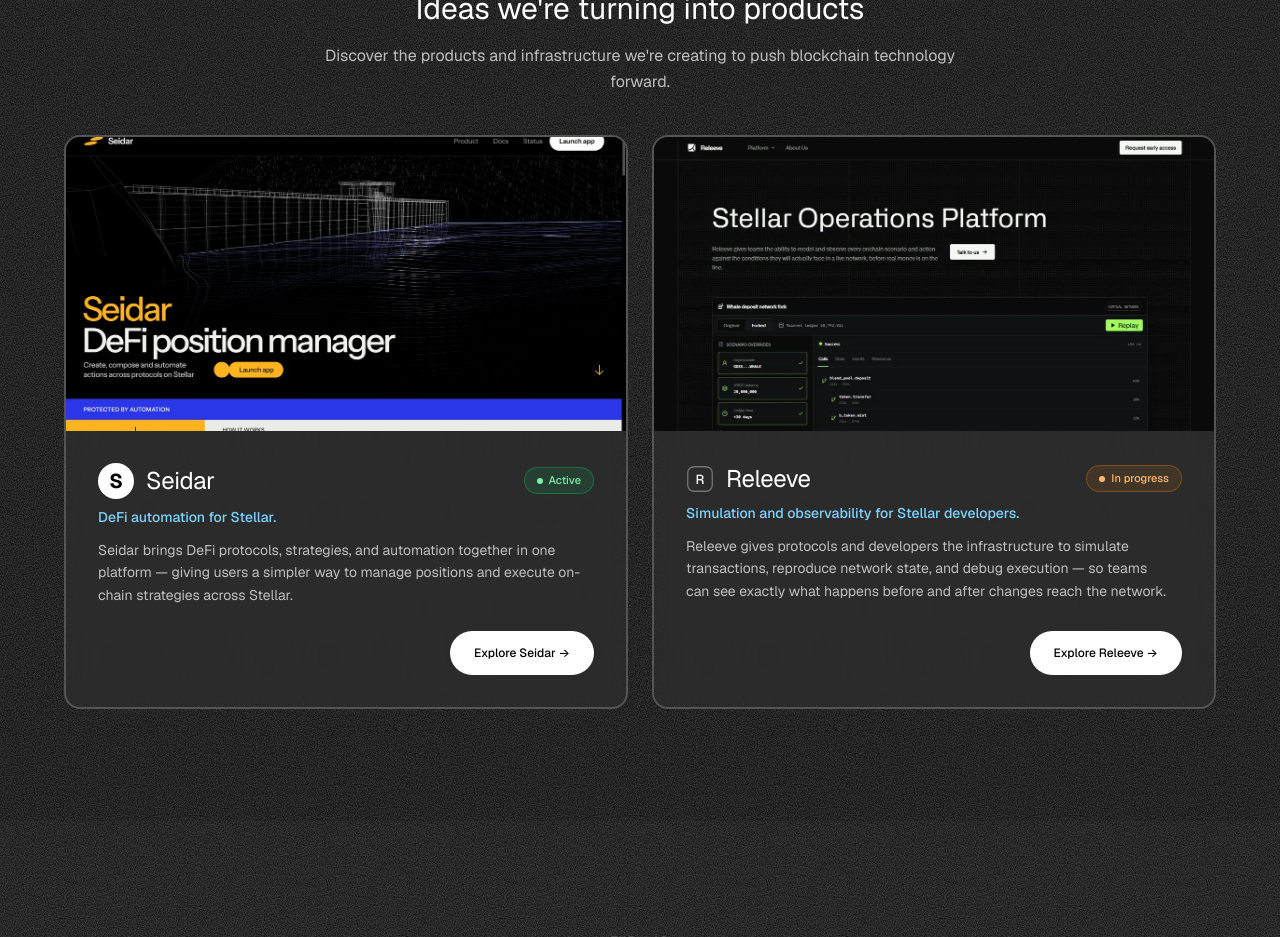
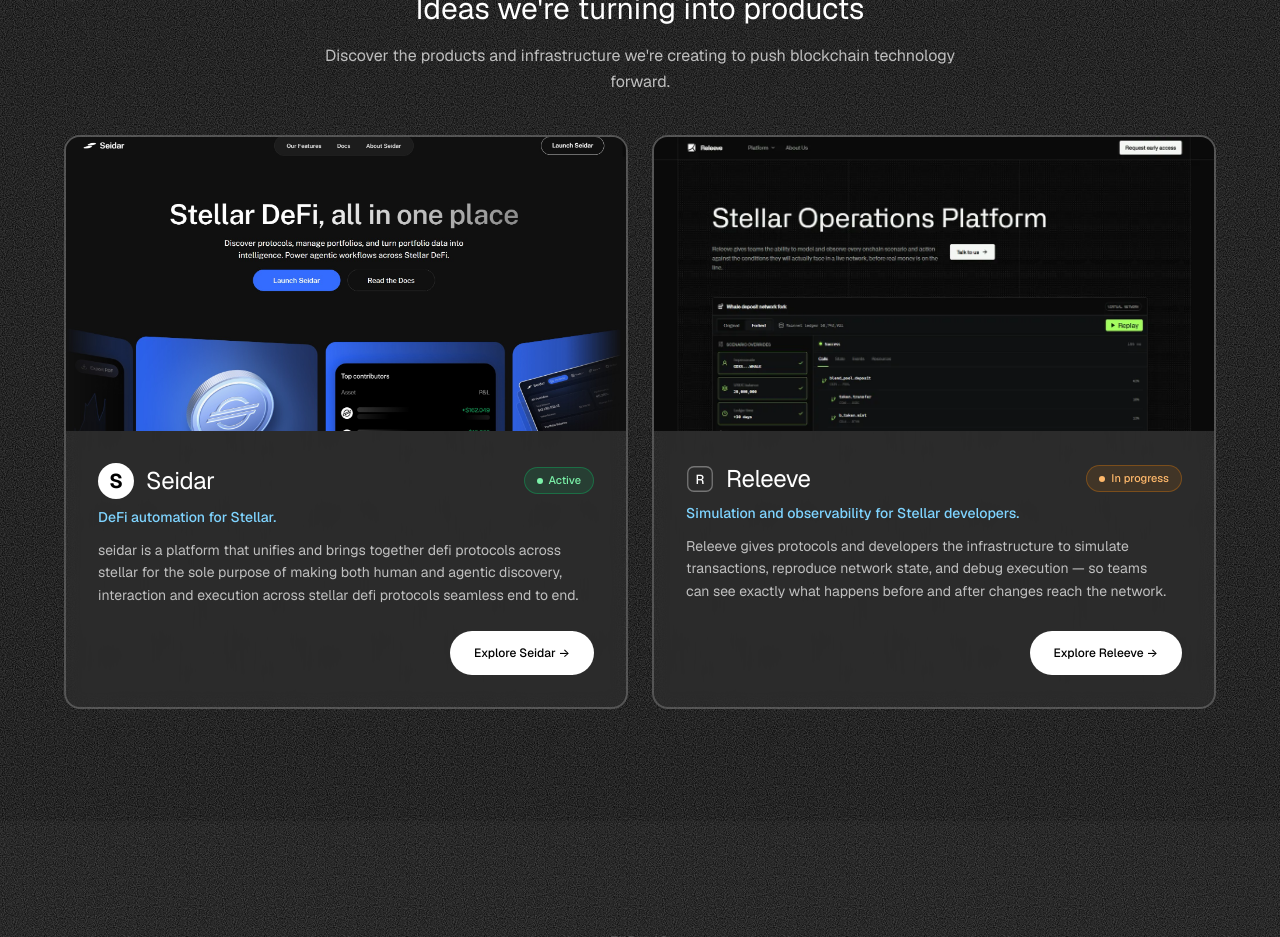
Before and after one commit to kings0x/droppo, a React (Vite) app in the folder app/: page / in a window 1280 px wide. Shown: the part 1840-2777 px from the top of the page. Built offline with nearby package versions, Linux system fonts and the light colour scheme.

Commit message:
feat: refresh Seidar project card - new hero image and description

```diff
--- a/app/src/content.ts
+++ b/app/src/content.ts
@@ -78,13 +78,13 @@
     tagline: "DeFi automation for Stellar.",
     tags: ["DeFi", "Automation", "Stellar"],
     description:
-      "Seidar brings DeFi protocols, strategies, and automation together in one platform — giving users a simpler way to manage positions and execute on-chain strategies across Stellar.",
+      "seidar is a platform that unifies and brings together defi protocols across stellar for the sole purpose of making both human and agentic discovery, interaction and execution across stellar defi protocols seamless end to end.",
     status: "active",
     statusLabel: "Active project",
     ctaLabel: "Explore Seidar",
     mark: "S",
     href: "#products",
-    image: "/products/seidar-hero.webp",
+    image: "/products/seidar-hero.jpg",
   },
   {
     slug: "releeve",
```
Also changed, not shown: app/public/products/seidar-hero.jpg (added).
